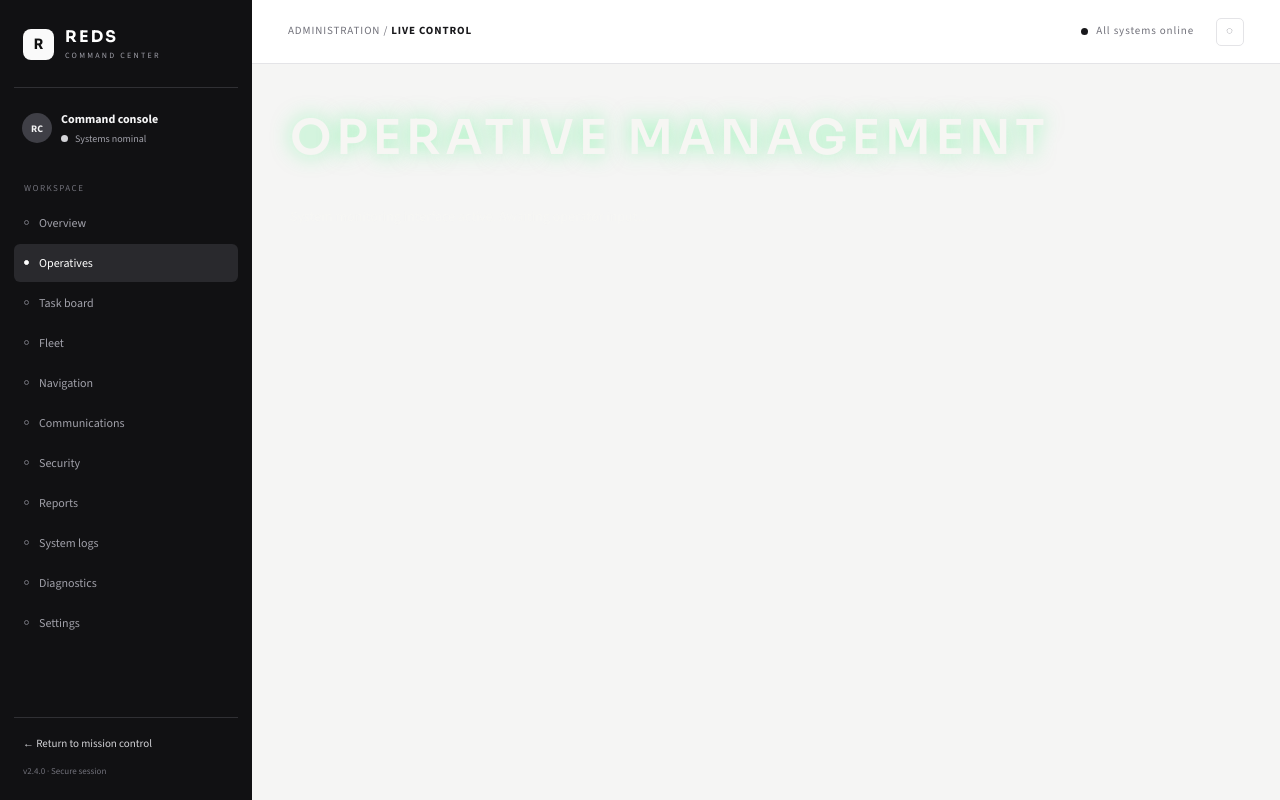
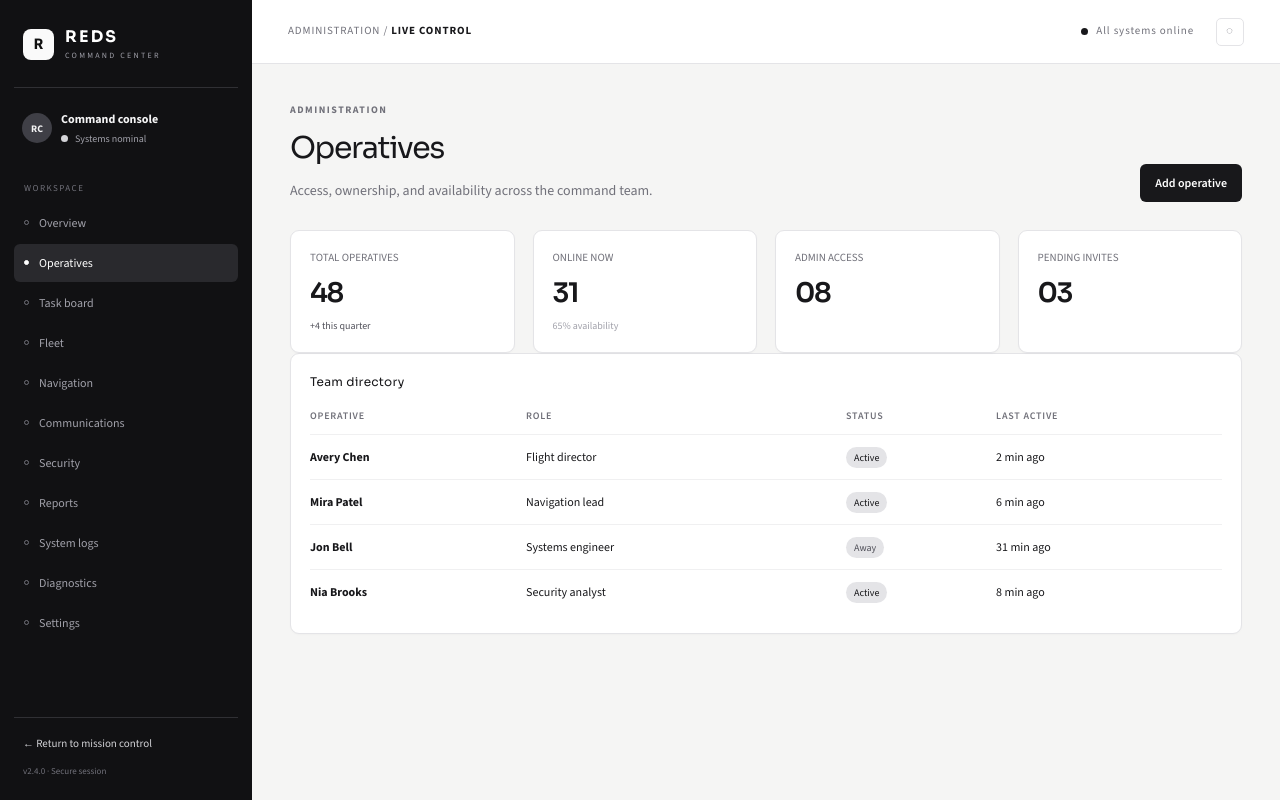
Before and after one commit to nikhil-reds/Orbital_command_center, a Next.js app: page /admin/users in a window 1280 px wide. Built offline with nearby package versions, Linux system fonts and the light colour scheme.

Commit message:
feat: refactor users page layout with header and metrics overview

```diff
--- a/app/admin/users/page.tsx
+++ b/app/admin/users/page.tsx
@@ -1,12 +1,3 @@
-export default function Page() {
-  return (
-    <div>
-      <h1 style={{ fontSize: '3rem', fontWeight: 600, letterSpacing: '0.1em', color: '#F6F6F3', textShadow: '0 0 20px rgba(51,245,117,0.5)', marginBottom: '2rem' }}>
-        OPERATIVE MANAGEMENT
-      </h1>
-      <p style={{ fontFamily: 'var(--font-body), sans-serif', color: 'rgba(246,246,243,.7)', fontSize: '14px' }}>
-        System monitoring interface active. Awaiting operator input...
-      </p>
-    </div>
-  );
-}
+import { Badge, Card, Header, Metric } from "../_components";
+const users=[["Avery Chen","Flight director","Active","2 min ago"],["Mira Patel","Navigation lead","Active","6 min ago"],["Jon Bell","Systems engineer","Away","31 min ago"],["Nia Brooks","Security analyst","Active","8 min ago"]];
+export default function Page(){return <><Header title="Operatives" description="Access, ownership, and availability across the command team." action={<button className="admin-button">Add operative</button>}/><div className="admin-grid metrics"><Metric label="TOTAL OPERATIVES" value="48" change="+4 this quarter"/><Metric label="ONLINE NOW" value="31" change="65% availability"/><Metric label="ADMIN ACCESS" value="08"/><Metric label="PENDING INVITES" value="03"/></div><Card title="Team directory"><table className="admin-table"><thead><tr><th>OPERATIVE</th><th>ROLE</th><th>STATUS</th><th>LAST ACTIVE</th></tr></thead><tbody>{users.map(u=><tr key={u[0]}><td><b>{u[0]}</b></td><td>{u[1]}</td><td><Badge tone={u[2]==="Active"?"good":"warn"}>{u[2]}</Badge></td><td>{u[3]}</td></tr>)}</tbody></table></Card></>}
```
